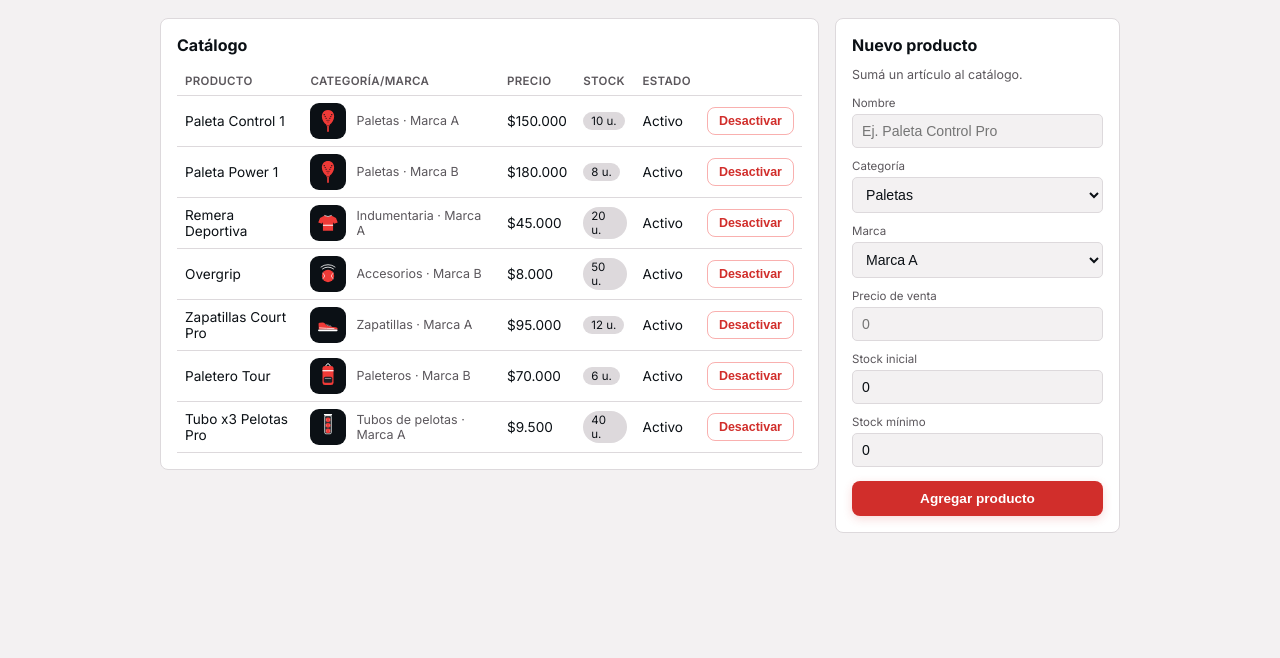
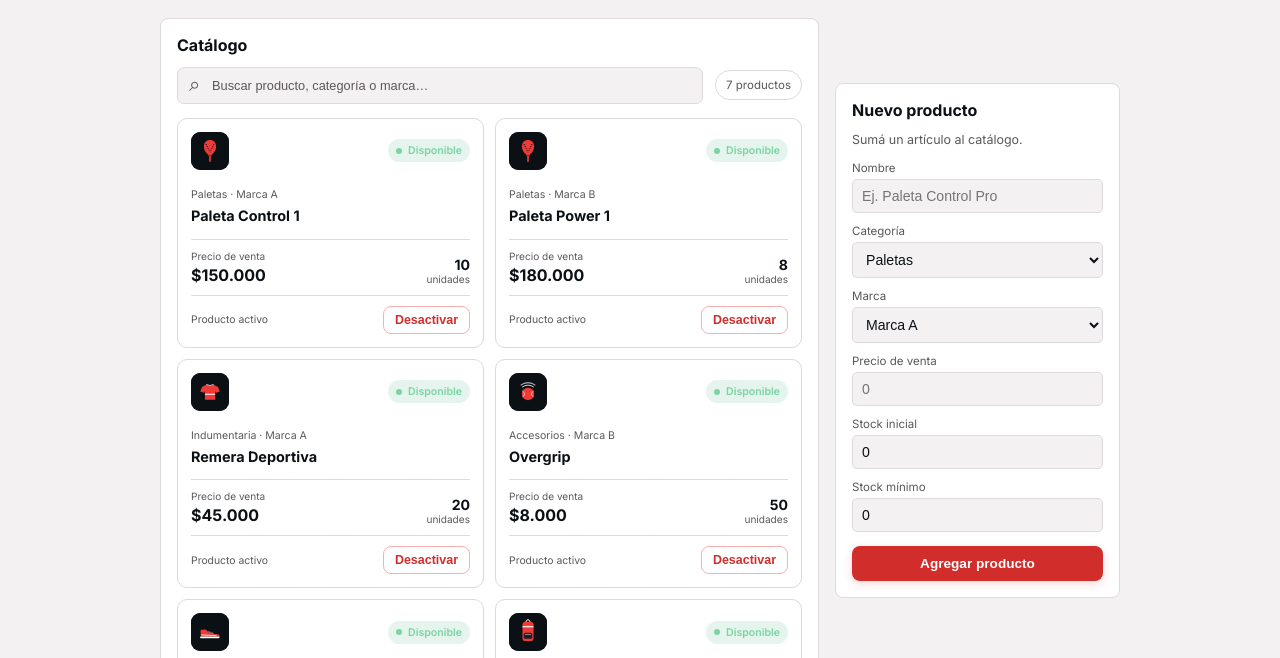
Before and after one commit to Daviidmonrroy/tienda-stock-p-del-, a plain HTML site: page 01-proyecto-original-node/prototipo-web/index.html in a window 1280 px wide. Both pictures are taken after a click on the button "Productos". Shown: the part 142-800 px from the top of the page. Drawn offline with Linux system fonts and the light colour scheme.

Commit message:
Make product catalog more visual and easier to browse

```diff
--- a/01-proyecto-original-node/prototipo-web/index.html
+++ b/01-proyecto-original-node/prototipo-web/index.html
@@ -112,6 +112,35 @@ nav button.active{color:#fff;border-bottom-color:var(--accent)}
 .product-form .btn{width:100%;margin-top:3px}
 @media(max-width:760px){.products-layout{grid-template-columns:1fr}.product-form{position:static;order:-1}}
 
+
+.catalog-toolbar{display:flex;align-items:center;gap:12px;margin:0 0 14px}
+.catalog-search{flex:1;min-width:0;position:relative}
+.catalog-search span{position:absolute;left:12px;top:5px;color:var(--muted);font-size:20px}
+.catalog-search input{width:100%;padding:10px 12px 10px 34px;border:1px solid var(--line);border-radius:7px;background:var(--bg);color:var(--ink);font-size:.8rem}
+.catalog-search input::placeholder{color:var(--muted)}
+.catalog-count{flex-shrink:0;border:1px solid var(--line);background:rgba(255,255,255,.035);border-radius:20px;padding:7px 10px;color:var(--muted);font-size:.72rem}
+.product-cards{display:grid;grid-template-columns:repeat(2,minmax(0,1fr));gap:11px}
+.product-tile{min-width:0;border:1px solid var(--line);border-radius:10px;padding:13px;background:linear-gradient(145deg,rgba(255,255,255,.045),rgba(255,255,255,.012));transition:transform .18s ease,border-color .18s ease,box-shadow .18s ease}
+.product-tile:hover{transform:translateY(-2px);border-color:rgba(240,58,55,.55);box-shadow:0 7px 18px rgba(0,0,0,.16)}
+.tile-top{display:flex;justify-content:space-between;align-items:center;gap:7px}
+.tile-icon{width:38px;height:38px;border-radius:10px;background:#0b1015;display:grid;place-items:center}
+.tile-icon .ic{width:38px;height:38px;margin:0}
+.stock-status{display:inline-flex;align-items:center;gap:6px;font-size:.66rem;font-weight:600;padding:5px 8px;border-radius:20px}
+.stock-status i{width:6px;height:6px;border-radius:50%;background:currentColor}
+.stock-status.is-ok{color:#7bd4a5;background:rgba(57,168,112,.13)}
+.stock-status.is-low{color:#ff8881;background:rgba(240,58,55,.14)}
+.tile-info{margin:12px 0 13px}
+.tile-category{font-size:.66rem;color:var(--muted)}
+.tile-info h3{font-size:.9rem;line-height:1.3;margin:5px 0 0;color:var(--ink)}
+.tile-bottom{display:flex;justify-content:space-between;align-items:flex-end;padding:10px 0;border-top:1px solid var(--line);border-bottom:1px solid var(--line)}
+.tile-price-label,.tile-stock span{display:block;font-size:.63rem;color:var(--muted)}
+.tile-price{display:block;margin-top:3px;font-size:1rem}
+.tile-stock{text-align:right}.tile-stock strong{display:block;font-size:.88rem}
+.tile-actions{display:flex;justify-content:space-between;align-items:center;gap:8px;padding-top:10px}
+.tile-state{font-size:.65rem;color:var(--muted)}
+.catalog-empty{grid-column:1/-1;padding:25px 12px;text-align:center;color:var(--muted);font-size:.8rem}
+@media(max-width:520px){.product-cards{grid-template-columns:1fr}.catalog-toolbar{align-items:stretch;flex-direction:column}.catalog-count{align-self:flex-start}}
+
 </style>
 </head>
 <body>
@@ -219,15 +248,21 @@ function renderProductos(m){
   const layout=document.createElement('div');
   layout.className='products-layout';
   const list=panel('Catálogo');
-  const rows=db.productos.map(pr=>{
+  const cards=db.productos.map(pr=>{
     const cat=byId(db.categorias,pr.categoria), marca=byId(db.marcas,pr.marca);
+    const category=cat?cat.nombre:'Sin categoría', brand=marca?marca.nombre:'Sin marca';
     const low=pr.stock<=pr.stock_min;
-    return `<tr><td>${pr.nombre}</td><td><div class="catcell">${catIcon(cat?cat.nombre:'')}<span class="small">${cat?cat.nombre:''} · ${marca?marca.nombre:''}</span></div></td><td>${money(pr.precio)}</td>
-      <td><span class="pill ${low?'low':''}">${pr.stock} u.</span></td>
-      <td>${pr.activo?'Activo':'Inactivo'}</td>
-      <td><button type="button" class="btn toggle" onclick="toggleProducto(${pr.id})">${pr.activo?'Desactivar':'Activar'}</button></td></tr>`;
+    const search=(pr.nombre+' '+category+' '+brand).toLowerCase();
+    return `<article class="product-tile" data-search="${search}">
+      <div class="tile-top"><div class="tile-icon">${catIcon(category)}</div><span class="stock-status ${low?'is-low':'is-ok'}"><i></i>${low?'Stock bajo':'Disponible'}</span></div>
+      <div class="tile-info"><span class="tile-category">${category} · ${brand}</span><h3>${pr.nombre}</h3></div>
+      <div class="tile-bottom"><div><span class="tile-price-label">Precio de venta</span><strong class="tile-price">${money(pr.precio)}</strong></div><div class="tile-stock"><strong>${pr.stock}</strong><span>unidades</span></div></div>
+      <div class="tile-actions"><span class="tile-state">${pr.activo?'Producto activo':'Producto inactivo'}</span><button type="button" class="btn toggle" onclick="toggleProducto(${pr.id})">${pr.activo?'Desactivar':'Activar'}</button></div>
+    </article>`;
   }).join('');
-  list.innerHTML+=`<div class="tablewrap"><table><tr><th>Producto</th><th>Categoría/Marca</th><th>Precio</th><th>Stock</th><th>Estado</th><th></th></tr>${rows}</table></div>`;
+  list.innerHTML+=`<div class="catalog-toolbar"><label class="catalog-search"><span aria-hidden="true">⌕</span><input type="search" placeholder="Buscar producto, categoría o marca…" oninput="filtrarCatalogo(this.value)" aria-label="Buscar en el catálogo"></label><span class="catalog-count">${db.productos.length} productos</span></div>
+    <div class="product-cards">${cards||'<div class="catalog-empty">Todavía no hay productos en el catálogo.</div>'}</div>
+    <div id="catalog-empty-search" class="catalog-empty" style="display:none">No encontramos productos con esa búsqueda.</div>`;
   const form=panel('Nuevo producto');
   form.classList.add('product-form');
   form.innerHTML+=`<p class="small" style="margin:0 0 14px">Sumá un artículo al catálogo.</p>
@@ -243,6 +278,14 @@ function renderProductos(m){
   layout.appendChild(list);
   layout.appendChild(form);
   m.appendChild(layout);
+}
+function filtrarCatalogo(query){
+  const term=(query||'').toLocaleLowerCase('es');
+  const cards=[...document.querySelectorAll('.product-tile')];
+  let visible=0;
+  cards.forEach(card=>{const match=card.dataset.search.includes(term);card.style.display=match?'':'none';if(match)visible++;});
+  const empty=document.getElementById('catalog-empty-search');
+  if(empty)empty.style.display=cards.length&&!visible?'block':'none';
 }
 function addProducto(){
   const nombre=document.getElementById('pf-nombre').value.trim();
```
